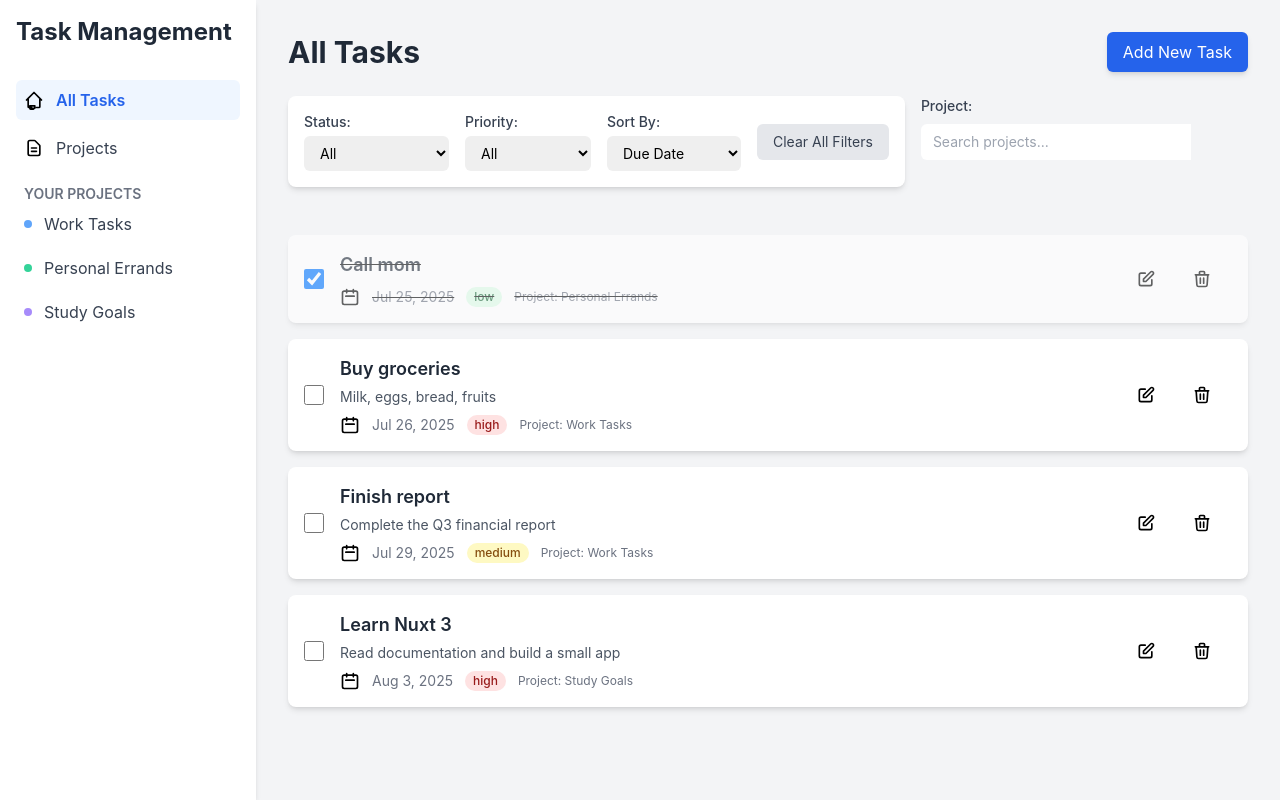
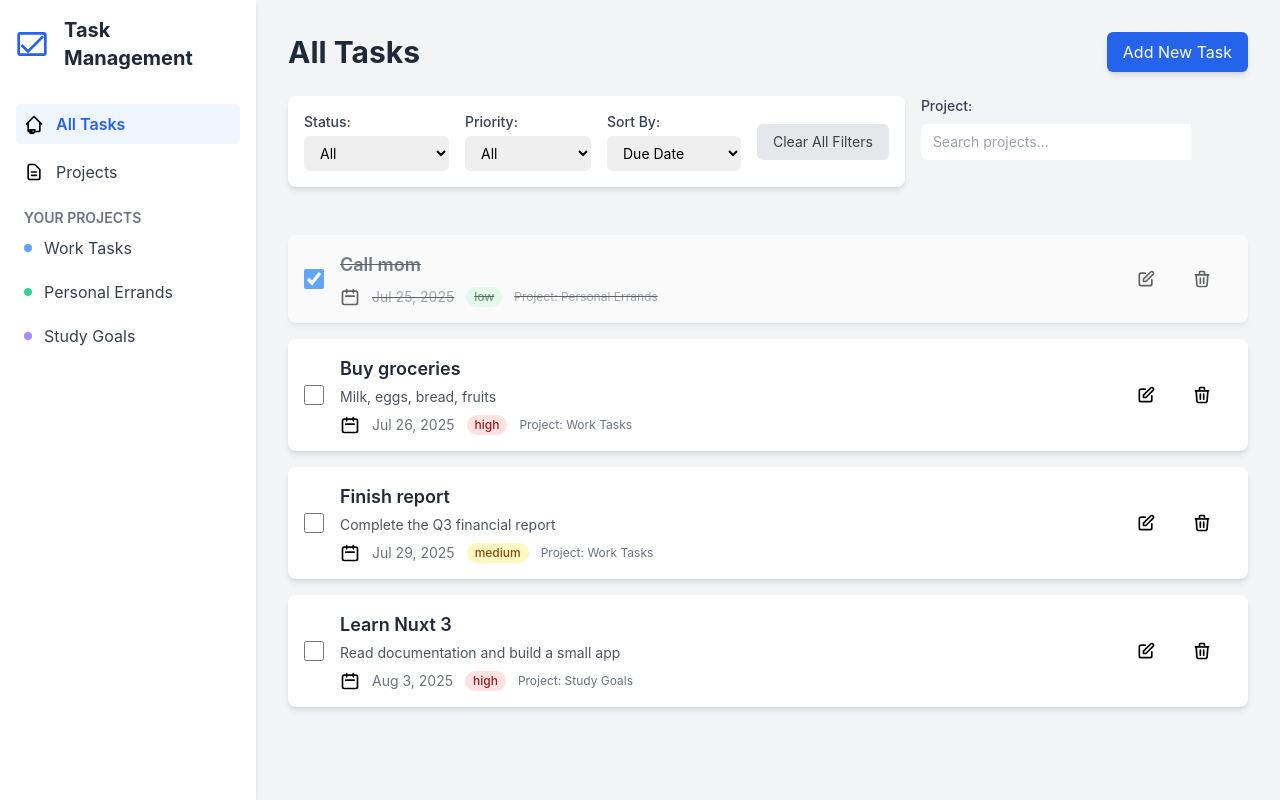
Before and after one commit to danielvodnansky/Task-Management-System-Demo-202507, a Nuxt app: page / in a window 1280 px wide. Built offline with nearby package versions, Linux system fonts and the light colour scheme.

Commit message:
favicon, page titles

```diff
--- a/app/components/common/Logo.vue
+++ b/app/components/common/Logo.vue
@@ -1,6 +1,10 @@
 <template>
-  <div class="logo">
-    <div class="text-2xl font-bold text-gray-800 mb-8">
+  <div class="logo flex items-center mb-8">
+    <IconsBaseIcon
+      name="logo"
+      svg-classes="w-8 h-8 mr-4 text-blue-600"
+    />
+    <div class="text-xl font-bold text-gray-800">
       Task Management
     </div>
   </div>
--- a/app/pages/index.vue
+++ b/app/pages/index.vue
@@ -29,6 +29,10 @@ import { onMounted } from 'vue'
 import { useTaskStore } from '~/store/tasks'
 import { useTaskFormModal } from '~/composables/useTaskFormModal'
 
+useHead({
+  title: 'All Tasks - Task Management System',
+})
+
 const taskStore = useTaskStore()
 const { isModalOpen, editingTask, closeTaskModal, handleTaskFormSubmit } = useTaskFormModal()
 
--- a/app/pages/projects/[id].vue
+++ b/app/pages/projects/[id].vue
@@ -68,6 +68,10 @@ const currentProjectName = computed(() => {
   }
   return 'All Tasks'
 })
+
+useHead({
+  title: computed(() => `${currentProjectName.value} - Task Management System`),
+})
 </script>
 
 <style scoped>
--- a/app/pages/projects/index.vue
+++ b/app/pages/projects/index.vue
@@ -49,6 +49,10 @@
 <script lang="ts" setup>
 import { useProjectStore } from '~/store/projects'
 
+useHead({
+  title: 'Your Projects - Task Management System',
+})
+
 const projectStore = useProjectStore()
 const { isProjectModalOpen, editingProject, openAddProjectModal, closeProjectModal, handleProjectFormSubmit } = useProjectFormModal()
 const projectColors: { [key: string]: string } = {
--- a/nuxt.config.ts
+++ b/nuxt.config.ts
@@ -24,4 +24,10 @@ export default defineNuxtConfig({
   },
   css: ['~/assets/css/transitions.css'],
   ssr: false,
+  app: {
+    head: {
+      title: 'Task Management System',
+      link: [{ rel: 'icon', type: 'image/svg+xml', href: '/favicon.svg' }],
+    },
+  },
 })
```
Also changed, not shown: public/icons/logo.svg (added), 1 other file (tests, documents, lock files or other folders).
